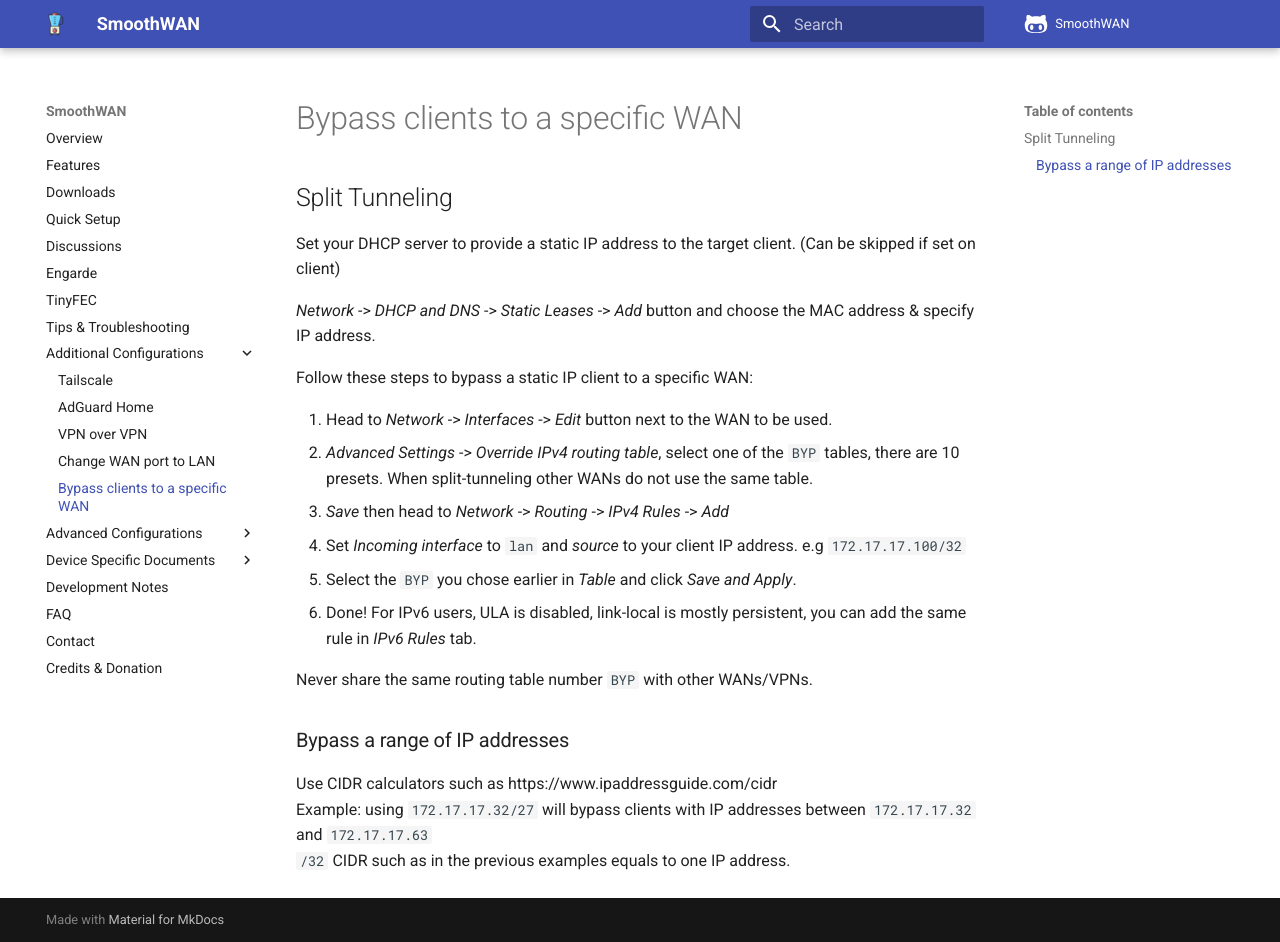
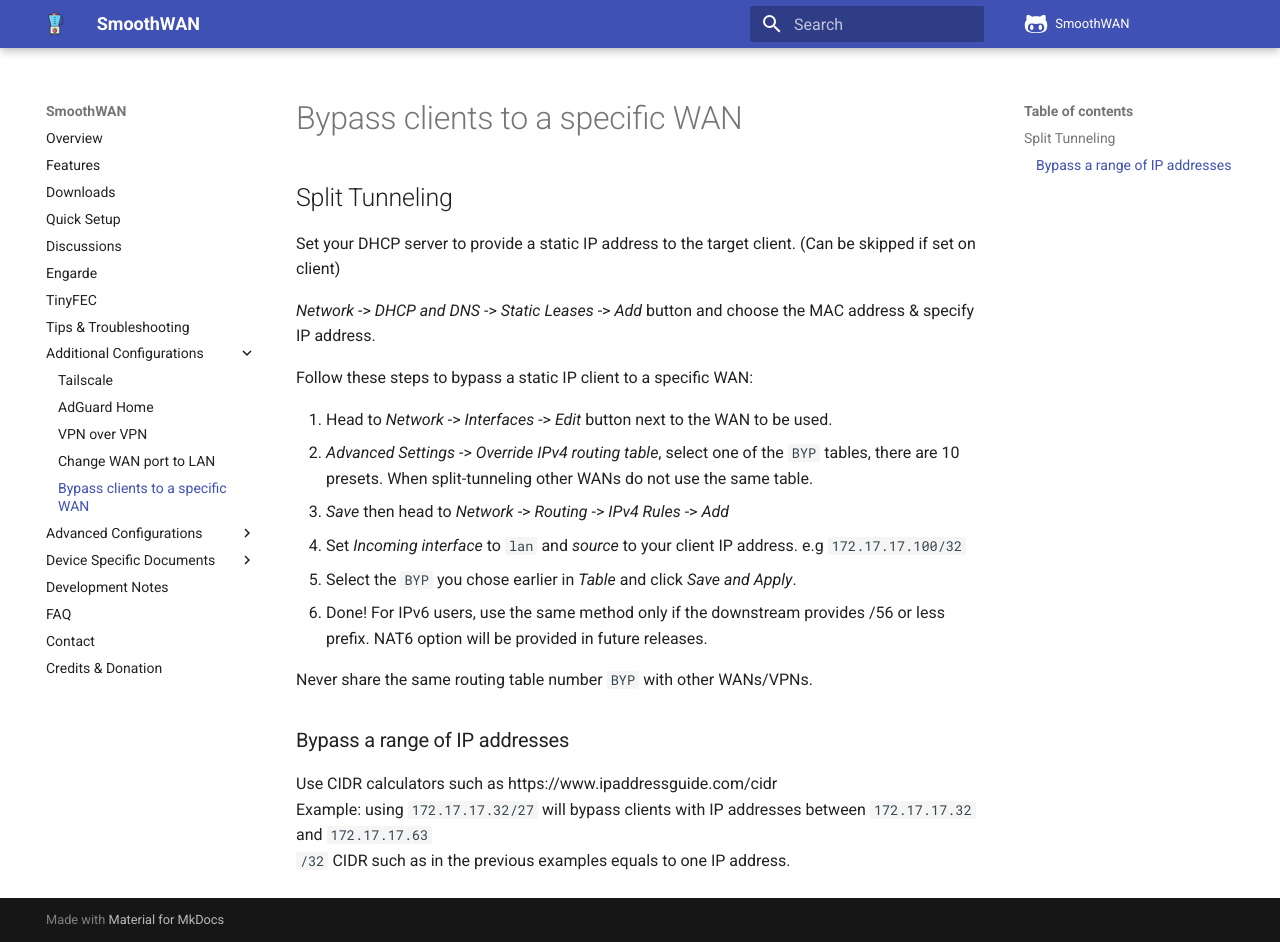
Before and after one commit to SmoothWAN/SmoothWAN-docs, an MkDocs documentation site: the page built from docs/wanbyp.md, in a window 1280 px wide and 942 px high. Built offline with MkDocs 1.6.1 and Material for MkDocs 9.7.7, drawn with Linux system fonts in a browser that asks for light colours; comment, search, counter and statistics services are not loaded.

Commit message:
NAT6 note

```diff
--- a/docs/wanbyp.md
+++ b/docs/wanbyp.md
@@ -11,7 +11,7 @@ Follow these steps to bypass a static IP client to a specific WAN:
 3. *Save* then head to *Network* -> *Routing* -> *IPv4 Rules* -> *Add*
 4. Set *Incoming interface* to `lan` and *source* to your client IP address. e.g `172.17.17.100/32`
 5. Select the `BYP` you chose earlier in *Table* and click *Save and Apply*.
-6. Done! For IPv6 users, ULA is disabled, link-local is mostly persistent, you can add the same rule in *IPv6 Rules* tab.
+6. Done! For IPv6 users, use the same method only if the downstream provides /56 or less prefix. NAT6 option will be provided in future releases.
 
 Never share the same routing table number `BYP` with other WANs/VPNs.
 
```
Also changed, not shown: docs/vpn.md (+1 -0 lines).
